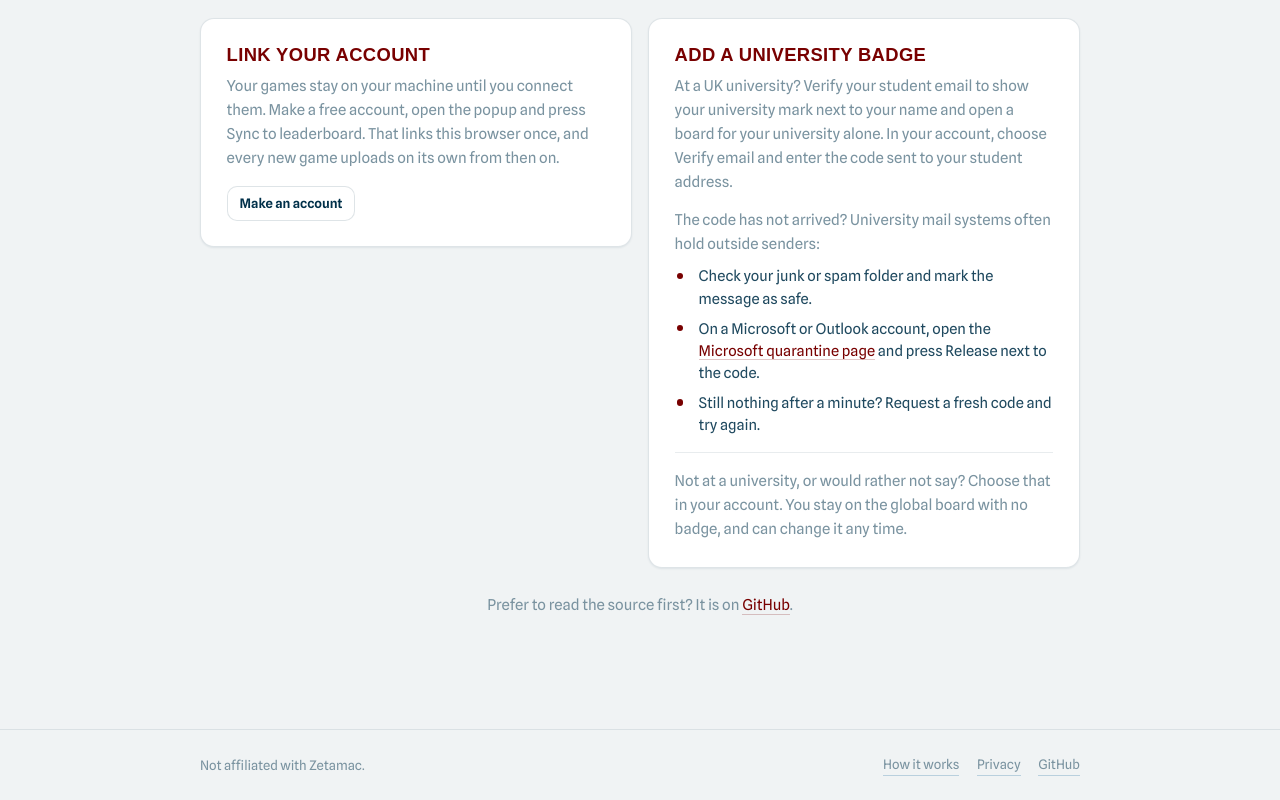
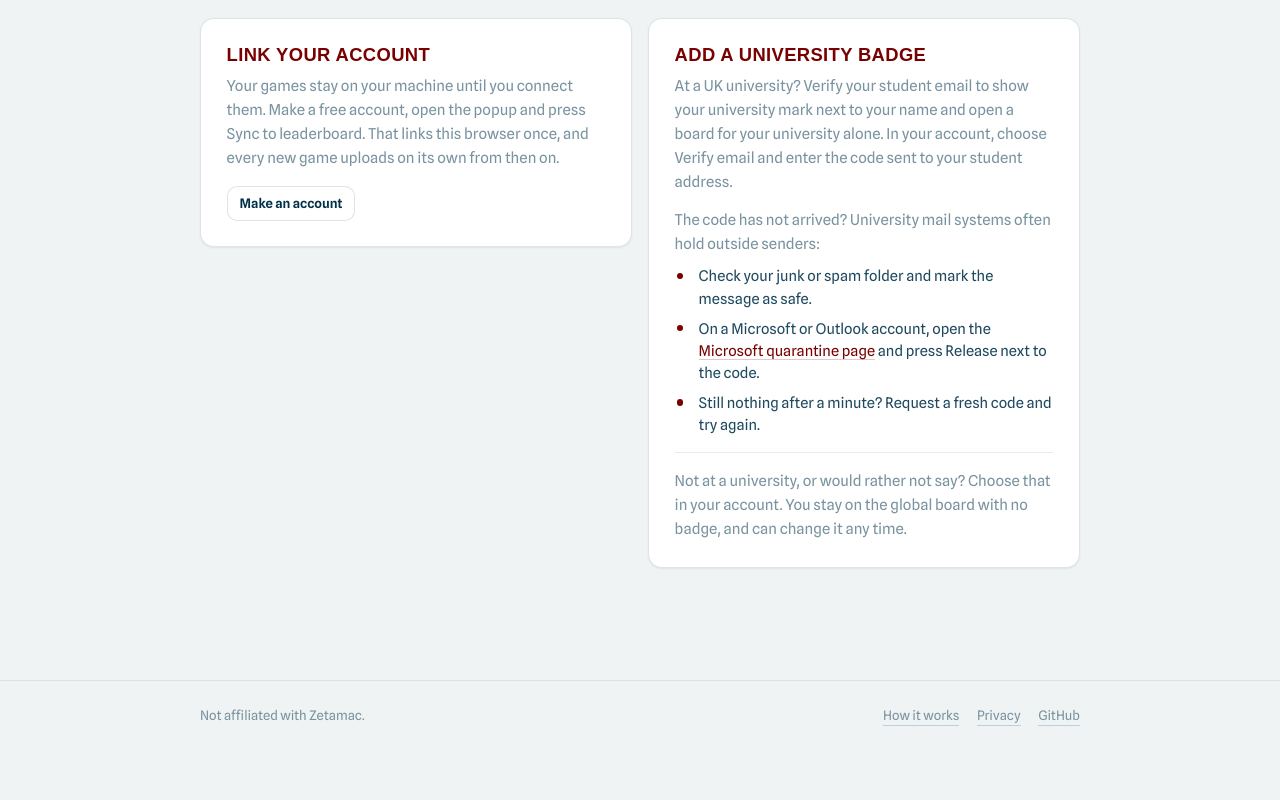
Before and after one commit to TahaKhanM/zetalog, a Next.js app in the folder apps/web/: page /how-it-works in a window 1280 px wide. Shown: the part 1644-2444 px from the top of the page. After the commit the page ends 2394 px from the top, so only its background shows below. Built offline with nearby package versions, Linux system fonts and the light colour scheme; no server answers; a web font is replaced by a local one.

Commit message:
feat(web): drop the source-code line from how-it-works
Remove the closing GitHub source line and its now-unused constant and
styles. The site footer already links the repository.

```diff
--- a/apps/web/app/globals.css
+++ b/apps/web/app/globals.css
@@ -1853,17 +1853,6 @@ th.ltable__rank {
   border-top: 1px solid var(--surface-hairline);
 }
 
-.hiw-foot {
-  margin-top: 1.6rem;
-  text-align: center;
-  line-height: 1.6;
-}
-
-.hiw-foot a {
-  color: var(--accent);
-  border-bottom: 1px solid var(--accent-border);
-}
-
 @media (max-width: 640px) {
   .walk-step {
     grid-template-columns: 1fr;
--- a/apps/web/app/how-it-works/page.tsx
+++ b/apps/web/app/how-it-works/page.tsx
@@ -10,7 +10,6 @@ export const metadata: Metadata = {
 export const dynamic = 'force-static';
 
 const ZETAMAC_URL = 'https://arithmetic.zetamac.com';
-const GITHUB_URL = 'https://github.com/TahaKhanM/zetalog';
 const MS_QUARANTINE_URL = 'https://security.microsoft.com/quarantine';
 const EXTENSION_ZIP = '/zetalog-chrome-1.0.0.zip';
 const EXTENSION_VERSION = '1.0.0';
@@ -256,14 +255,6 @@ export default function HowItWorksPage(): React.JSX.Element {
           </div>
         </div>
       </section>
-
-      <p className="hiw-foot meta">
-        Prefer to read the source first? It is on{' '}
-        <a href={GITHUB_URL} target="_blank" rel="noreferrer noopener">
-          GitHub
-        </a>
-        .
-      </p>
     </div>
   );
 }
```
